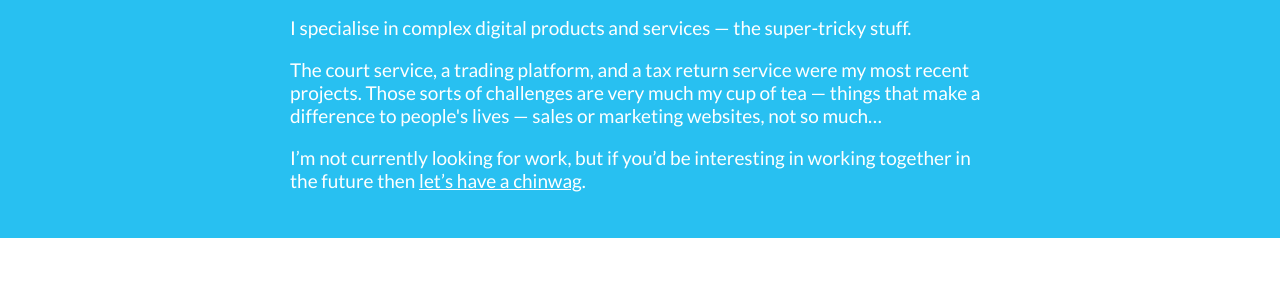
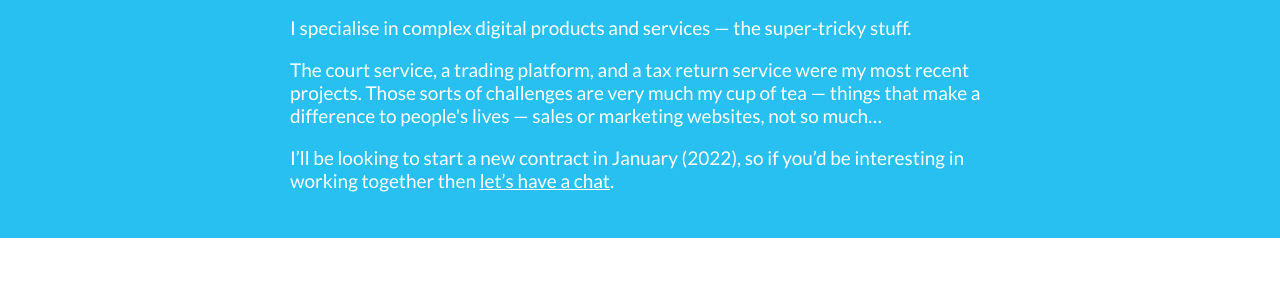
Before and after one commit to PeteWilliams/petewilliams.info, a plain HTML site: page index.html in a window 1280 px wide. Shown: the part 375-657 px from the top of the page. Drawn offline with Linux system fonts and the light colour scheme.

Commit message:
update availability

```diff
--- a/index.html
+++ b/index.html
@@ -34,7 +34,8 @@
 			<p>I'm Pete. I’m a UX designer from Guildford, working in London and Surrey, or more recently - from the shed at the bottom of my garden.</p>
 			<p>I specialise in complex digital products and services — the super-tricky stuff.</p>
 			<p>The court service, a trading platform, and a tax return service were my most recent projects. Those sorts of challenges are very much my cup of tea — things that make a difference to people's lives — sales or marketing websites, not so much…</p>
-			<p>I’m not currently looking for work, but if you’d be interesting in working together in the future then <a href="mailto:me@petewilliams.info">let’s have a chinwag</a>.</p>
+<!--			<p>I’m not currently looking for work, but if you’d be interesting in working together in the future then <a href="mailto:me@petewilliams.info">let’s have a chinwag</a>.</p> -->
+			<p>I’ll be looking to start a new contract in January (2022), so if you’d be interesting in working together then <a href="mailto:me@petewilliams.info">let’s have a chat</a>.</p>
 
 		</main>
 
```
